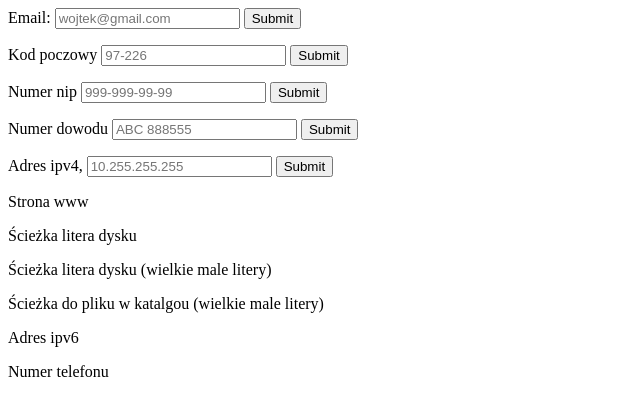
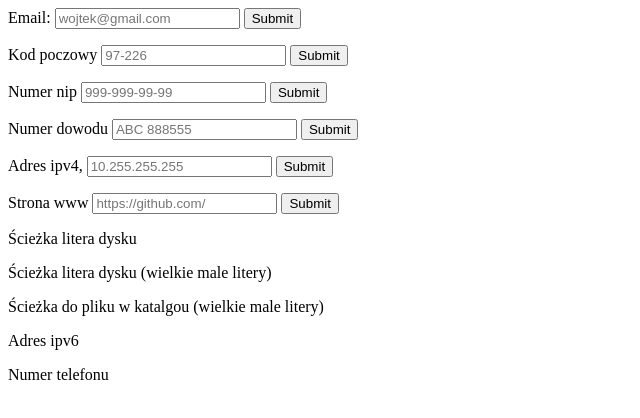
Before and after one commit to trampledbylife/ipm, a plain HTML site: page index.html in a window 1280 px wide. Shown: the whole page, without its empty margins (0-640 px from the left). Drawn offline with Linux system fonts and the light colour scheme.

Commit message:
first commit

```diff
--- a/index.html
+++ b/index.html
@@ -33,6 +33,8 @@
 
 <form>
     <label for="www">Strona www</label>
+    <input type="url" id="url" name="url" placeholder="https://github.com/" title="Wprowadź poprawny adres strony">
+    <input type="submit">
 </form>
 
 <form>
```
